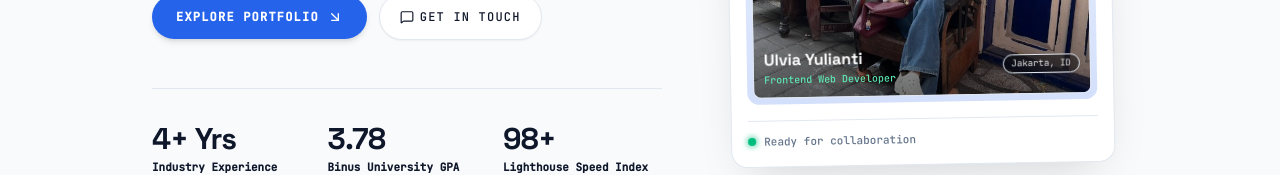
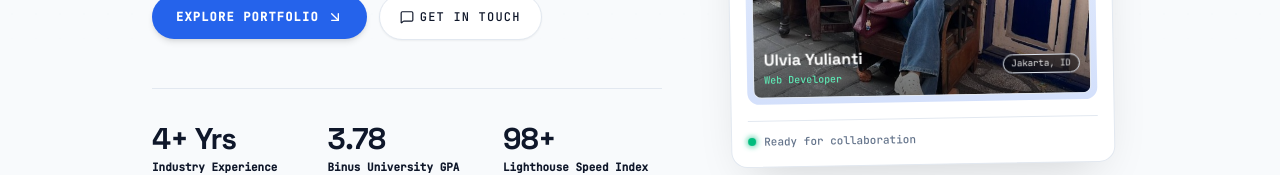
Before and after one commit to ulvia-10/my-porto, a Next.js app: page / in a window 1280 px wide. Shown: the part 550-725 px from the top of the page. Built offline with nearby package versions, Linux system fonts and the light colour scheme.

Commit message:
💄 : change position name

```diff
--- a/components/Hero.tsx
+++ b/components/Hero.tsx
@@ -179,7 +179,7 @@ export default function Hero() {
                         Ulvia Yulianti
                       </h3>
                       <p className="font-mono text-[10px] text-emerald-300 font-medium">
-                        Frontend Web Developer
+                        Web Developer
                       </p>
                     </div>
                     <span className="rounded-full bg-black/40 backdrop-blur-md border border-white/20 px-2 py-0.5 font-mono text-[9px] text-white/90">
```
